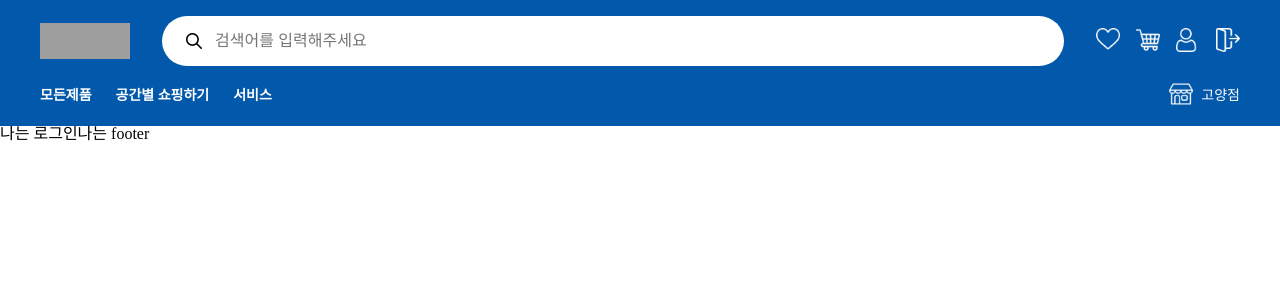
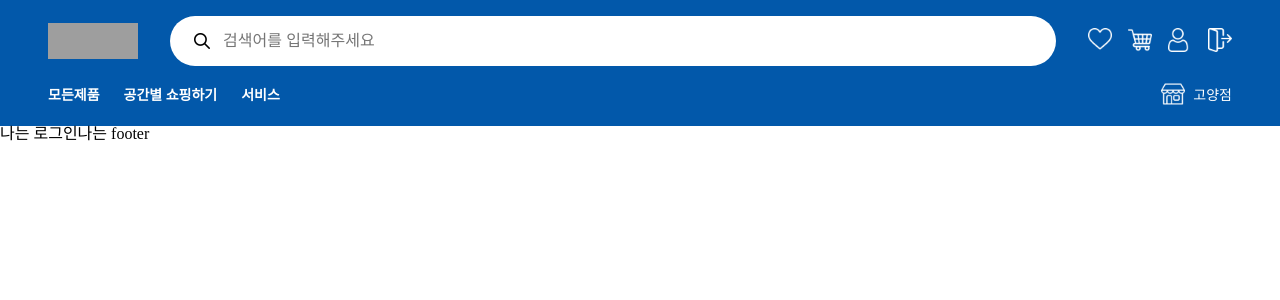
Before and after one commit to wecode-bootcamp-korea/48-2nd-5ronaminC-frontend, a React (Create React App) app: page / in a window 1280 px wide. Shown: the top 300 px of the page. Built offline with nearby package versions, Linux system fonts and the light colour scheme; grey boxes are pictures that could not be loaded.

Commit message:
Modify: 패딩 간격 수정

```diff
--- a/src/components/Nav/Nav.scss
+++ b/src/components/Nav/Nav.scss
@@ -8,8 +8,7 @@
   width: 100%;
 
   gap: 1rem;
-  padding: 1rem 0.3rem;
-  padding-inline: 2.5rem 2.5rem;
+  padding: 1rem 3rem;
   background-color: $blue;
   color: white;
 
```
